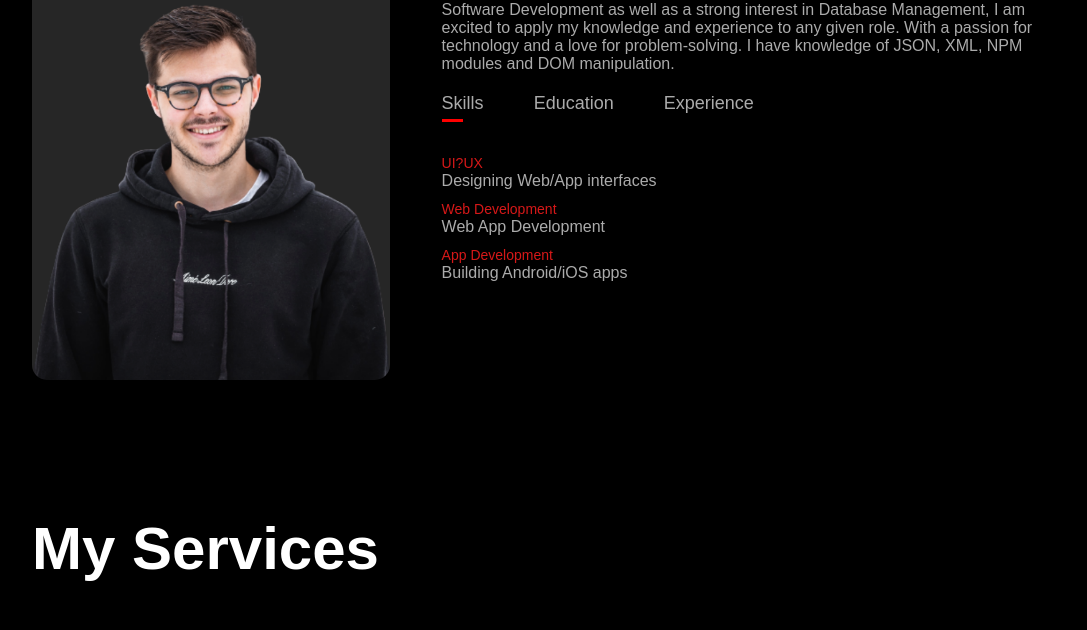
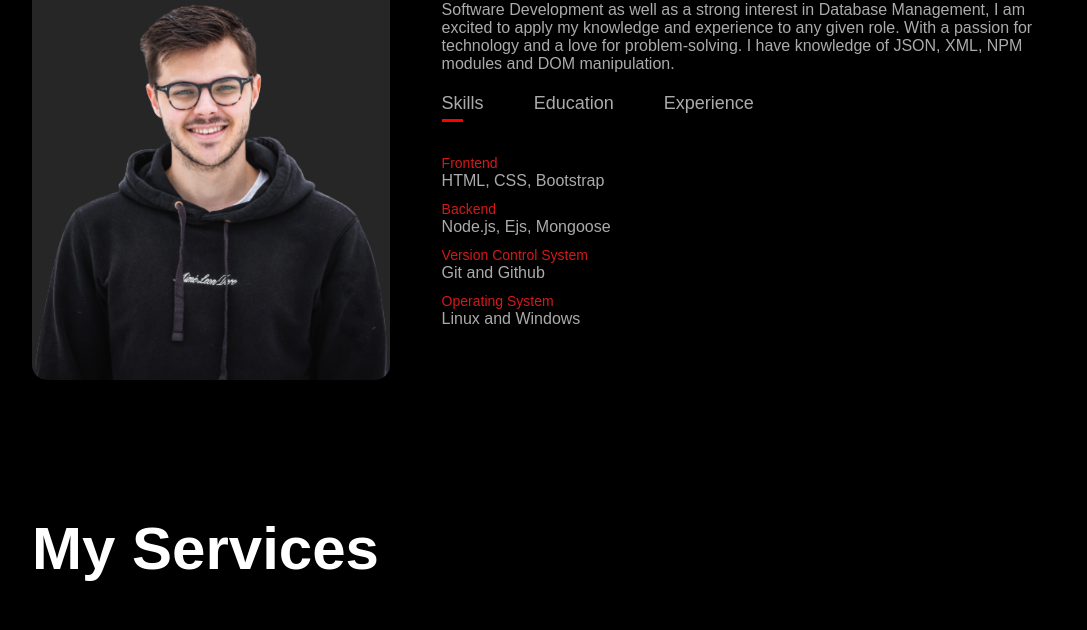
Before and after one commit to vivek9124vivek/My-Portfolio, a plain HTML site: page index.html in a window 1280 px wide. Shown: the part 976-1606 px from the top of the page, without its empty margins (96-1183 px from the left). Drawn offline with nearby package versions, Linux system fonts and the light colour scheme.

Commit message:
changes in skills

```diff
--- a/index.html
+++ b/index.html
@@ -51,9 +51,10 @@
                     </div>
                     <div class="tab-contents active-tab" id="skills">
                         <ul>
-                            <li><span>UI?UX</span><br>Designing Web/App interfaces</li>
-                            <li><span>Web Development</span><br>Web App Development</li>
-                            <li><span>App Development</span><br>Building Android/iOS apps</li>
+                            <li><span>Frontend</span><br>HTML, CSS, Bootstrap</li>
+                            <li><span>Backend</span><br>Node.js, Ejs, Mongoose</li>
+                            <li><span>Version Control System</span><br>Git and Github</li>
+                            <li><span>Operating System</span><br>Linux and Windows</li>
                         </ul>
                     </div>
                     <div class="tab-contents" id="education">
```
